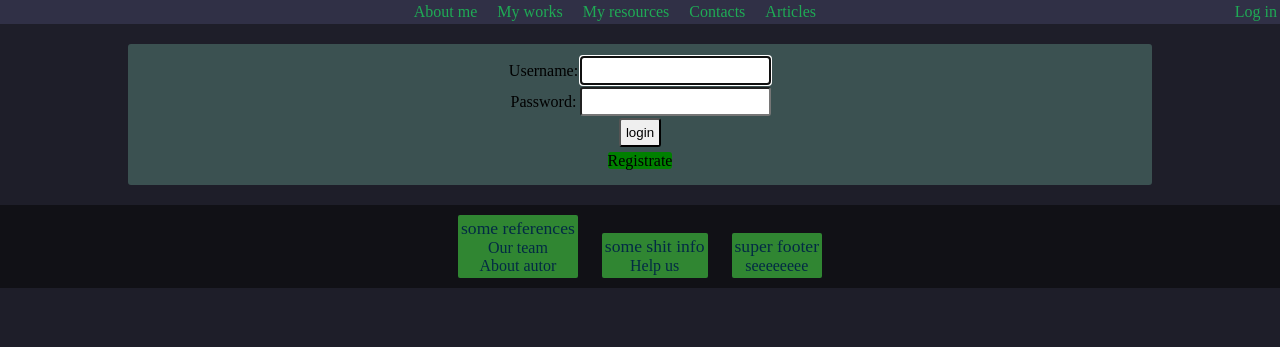
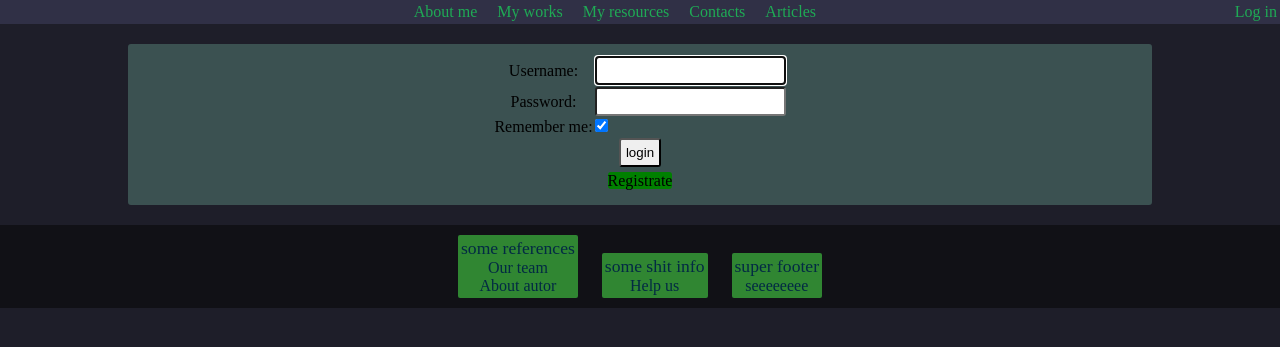
Before and after one commit to butleger/blog, a Django app: page /accounts/login/ in a window 1280 px wide. Shown: the top 347 px of the page. Run offline with Django 3.2, Linux system fonts and the light colour scheme.

Commit message:
add remember me button

```diff
--- /dev/null
+++ b/first/accounts/forms.py
@@ -0,0 +1,8 @@
+from django import forms
+from django.contrib.auth.forms import AuthenticationForm
+
+
+class AuthWithRememberingSession(AuthenticationForm):
+    remember_me = forms.BooleanField(initial=True,
+                                     label='Remember me',
+                                     required=False)
--- a/first/accounts/views.py
+++ b/first/accounts/views.py
@@ -6,9 +6,13 @@ from django.contrib.auth import logout, login, authenticate
 from django.contrib.auth.forms import UserCreationForm, AuthenticationForm
 from django.views.generic import TemplateView
 from django.urls import reverse
+from .forms import AuthWithRememberingSession
 
 
 class MyLoginView(LoginView):
+    #form should have field 'remember_me'
+    #if form have not remove post function in this class
+    form_class = AuthWithRememberingSession
     success_redirect_template = 'accounts:success_login'
     template_name = 'registration\\login.html'
     extra_context = {
@@ -18,6 +22,15 @@ class MyLoginView(LoginView):
 
     def get_redirect_url(self):
         return reverse(self.success_redirect_template)
+
+    def post(self, request, *args, **kwargs):
+        print('this is post function in LOGINVIEW and request.POST = ' + str(request.POST))
+        if request.POST.get('remember_me', 'No') == 'No':
+            #if user dont ask to remember him
+            request.session.set_expiry(0)#close session when browser will be ended
+        return super().post(request,*args, **kwargs)
+
+
 
 
 class MySuccessLoginView(TemplateView):
--- a/first/templates/registration/login.html
+++ b/first/templates/registration/login.html
@@ -31,6 +31,14 @@
                                 {{ form.password }}
                             </td>
                         </tr>
+                        <tr>
+                            <td>
+                                {{ form.remember_me.label_tag }}
+                            </td>
+                            <td style="text-align:left">
+                                {{ form.remember_me }}
+                            </td>
+                        </tr>
                     </table>
                     <input type="submit" value="login">
                     <input type="hidden" name="next" value="next">
```
Also changed, not shown: first/accounts/middleware.py (added, +8 -0 lines), first/db.sqlite3.
